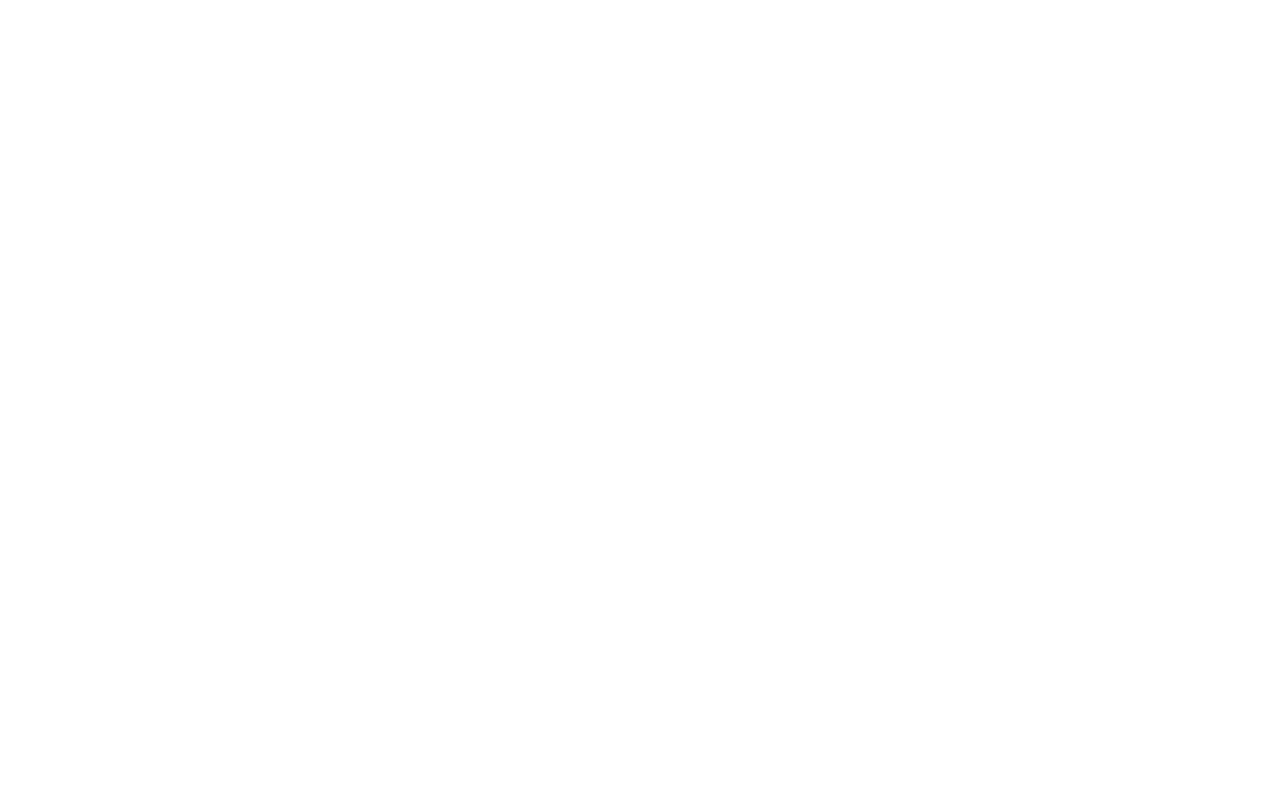
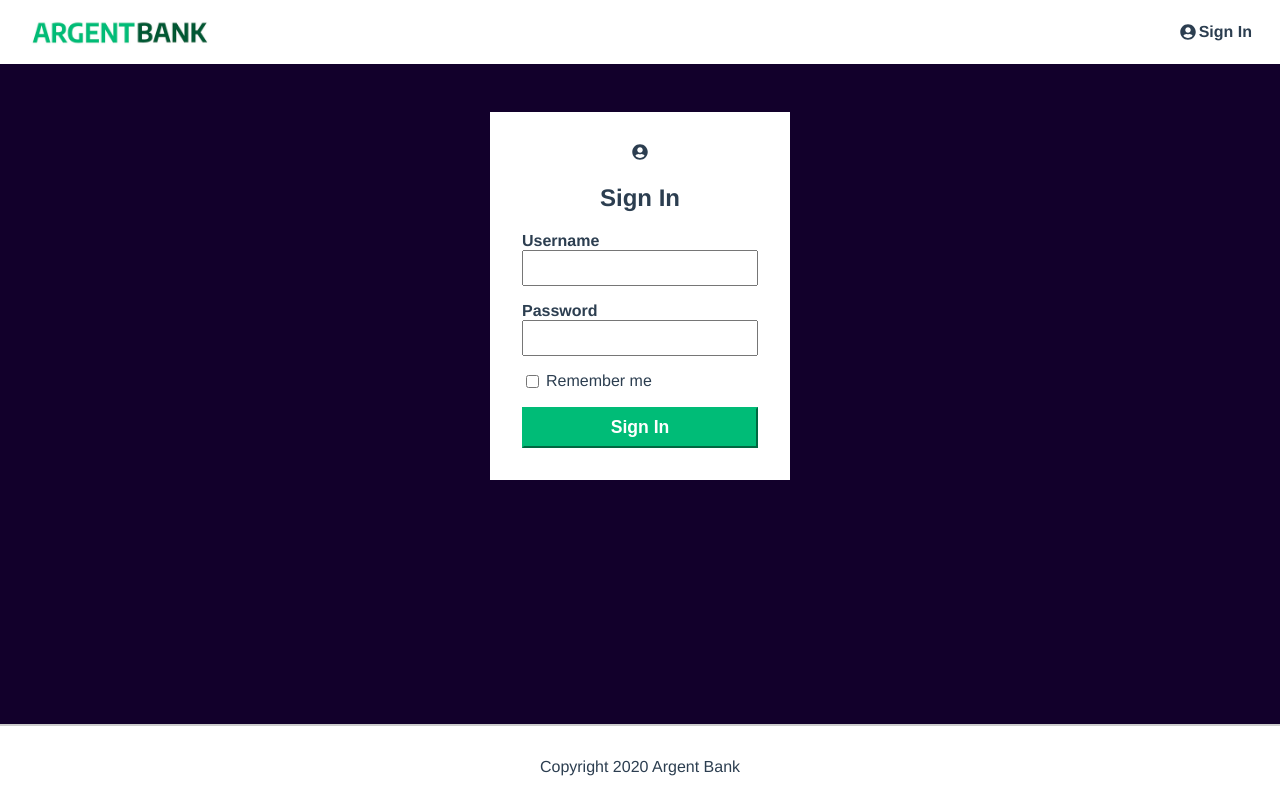
Before and after one commit to JustineLo/P13, a React (Vite) app: page /signin in a window 1280 px wide. Before the commit this address had no page. Built offline with nearby package versions, Linux system fonts and the light colour scheme.

Commit message:
fix icons

```diff
--- a/index.html
+++ b/index.html
@@ -3,7 +3,7 @@
   <head>
     <meta charset="UTF-8" />
     <meta name="viewport" content="width=device-width, initial-scale=1.0" />
-    <title>Vite + React + TS</title>
+    <title>Argent Bank</title>
   </head>
   <body>
     <div id="root"></div>
--- a/package.json
+++ b/package.json
@@ -12,6 +12,7 @@
     "axios": "^1.3.4",
     "react": "^18.2.0",
     "react-dom": "^18.2.0",
+    "react-icons": "^4.8.0",
     "react-router-dom": "^6.10.0",
     "redux": "^4.2.1"
   },
--- a/src/App.tsx
+++ b/src/App.tsx
@@ -1,5 +1,6 @@
 import { BrowserRouter as Router, Route, Routes } from 'react-router-dom';
 import Homepage from './pages/Homepage';
+import Signin from './pages/Signin';
 
 function App() {
 
@@ -7,6 +8,7 @@ function App() {
     <Router>
       <Routes>
         <Route path="/" element={<Homepage />} />
+        <Route path="/signin" element={<Signin />} />
       </Routes>
     </Router>
   )
--- a/src/pages/Homepage.tsx
+++ b/src/pages/Homepage.tsx
@@ -3,6 +3,7 @@ import chatIcon from '../assets/img/icon-chat.png'
 import moneyIcon from '../assets/img/icon-money.png'
 import securityIcon from '../assets/img/icon-security.png'
 import { Link } from 'react-router-dom'
+import { FaUserCircle } from 'react-icons/fa'
 
 function Homepage() {
 
@@ -10,16 +11,15 @@ function Homepage() {
     <>
         <nav className="main-nav">
             <a className="main-nav-logo" href="./index.html">
-                <img
-                className="main-nav-logo-image"
-                src={logo}
-                alt="Argent Bank Logo"
-                />
+                <img className="main-nav-logo-image"
+                    src={logo}
+                    alt="Argent Bank Logo"
+                    />
                 <h1 className="sr-only">Argent Bank</h1>
             </a>
             <div>
                 <Link className="main-nav-item" to="/signin">
-                    <i className="fa fa-user-circle"></i>
+                    <FaUserCircle className="sign-in-icon" />
                     Sign In
                 </Link>
             </div>
--- /dev/null
+++ b/src/pages/Signin.tsx
@@ -0,0 +1,51 @@
+import logo from '../assets/img/argentBankLogo.png'
+import { FaUserCircle } from 'react-icons/fa'
+
+function Signin() {
+
+    return (
+      <div className='sign-in-page'>
+        <nav className="main-nav">
+            <a className="main-nav-logo" href="./index.html">
+                <img className="main-nav-logo-image"
+                    src={logo}
+                    alt="Argent Bank Logo"
+                    />
+                <h1 className="sr-only">Argent Bank</h1>
+            </a>
+            <div>
+                <a className="main-nav-item" href="./sign-in.html">
+                    <FaUserCircle className="sign-in-icon" />
+                    Sign In
+                </a>
+            </div>
+        </nav>
+        <main className="main bg-dark">
+            <section className="sign-in-content">
+                <FaUserCircle className="sign-in-icon" />
+                <h1>Sign In</h1>
+                <form>
+                <div className="input-wrapper">
+                    <label htmlFor="username">Username</label>
+                    <input type="text" id="username" />
+                </div>
+                <div className="input-wrapper">
+                    <label htmlFor="password">Password</label>
+                    <input type="password" id="password" />
+                </div>
+                <div className="input-remember">
+                    <input type="checkbox" id="remember-me" />
+                    <label htmlFor="remember-me">Remember me</label>
+                </div>
+            <button className="sign-in-button">Sign In</button>
+                </form>
+            </section>
+        </main>
+        <footer className="footer">
+            <p className="footer-text">Copyright 2020 Argent Bank</p>
+        </footer>
+      </div>
+    )
+  }
+
+  export default Signin
```
Also changed, not shown: 1 other file (tests, documents, lock files or other folders).
